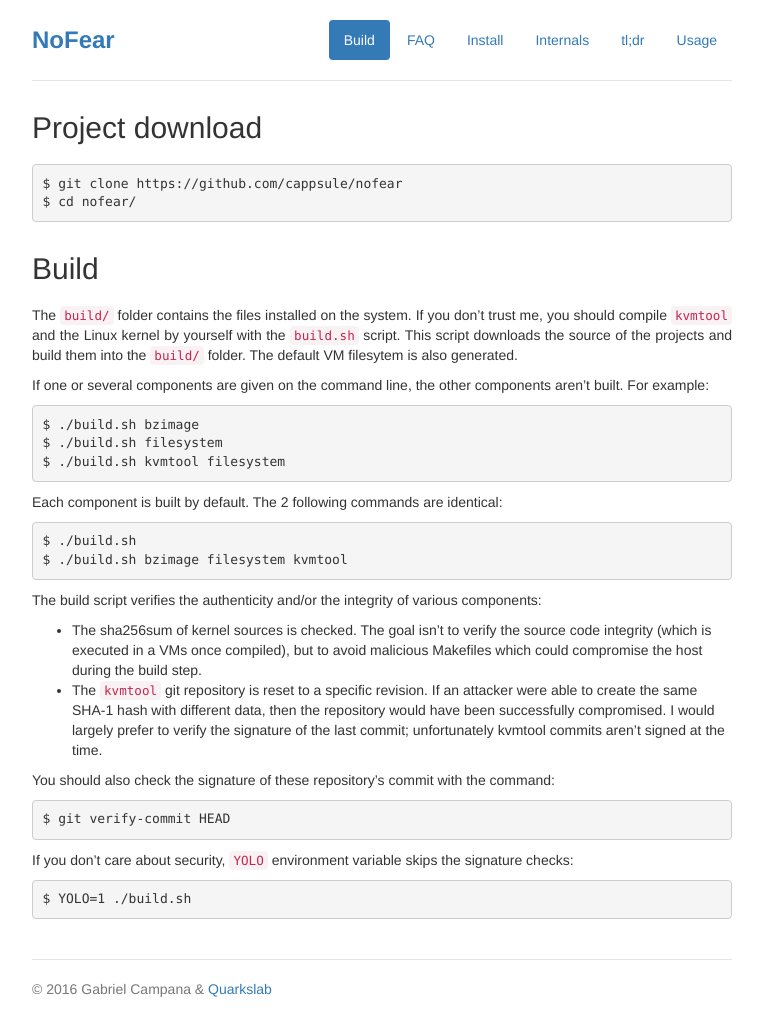
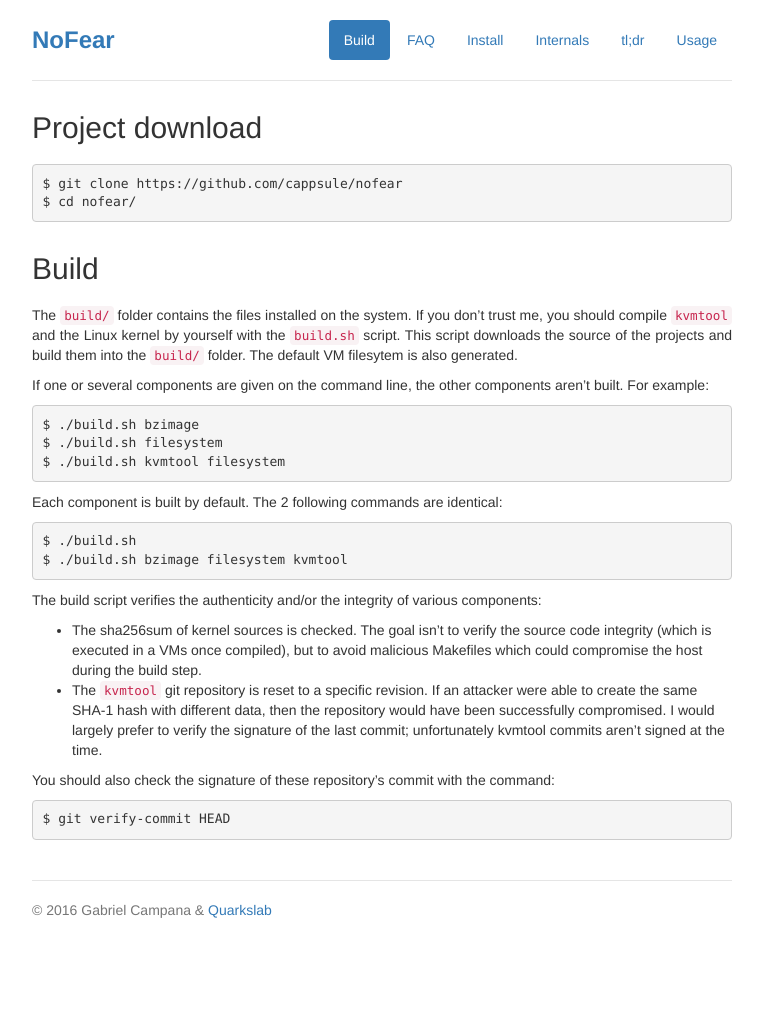
Before and after one commit to cappsule/nofear, a Jekyll site: the page built from docs/build.md, in a window 1280 px wide. Shown: the whole page, without its empty margins (258-1021 px from the left). Built offline with Jekyll 4.4.1, drawn with Linux system fonts in a browser that asks for light colours; after the commit the page ends 950 px from its top, so only the background shows below that.

Commit message:
build.sh: remove YOLO environment variable

```diff
--- a/docs/build.md
+++ b/docs/build.md
@@ -45,8 +45,3 @@ You should also check the signature of these repository's commit with the
 command:
 
     $ git verify-commit HEAD
-
-If you don't care about security, `YOLO` environment variable skips the
-signature checks:
-
-    $ YOLO=1 ./build.sh
```
Also changed, not shown: 1 other file.
